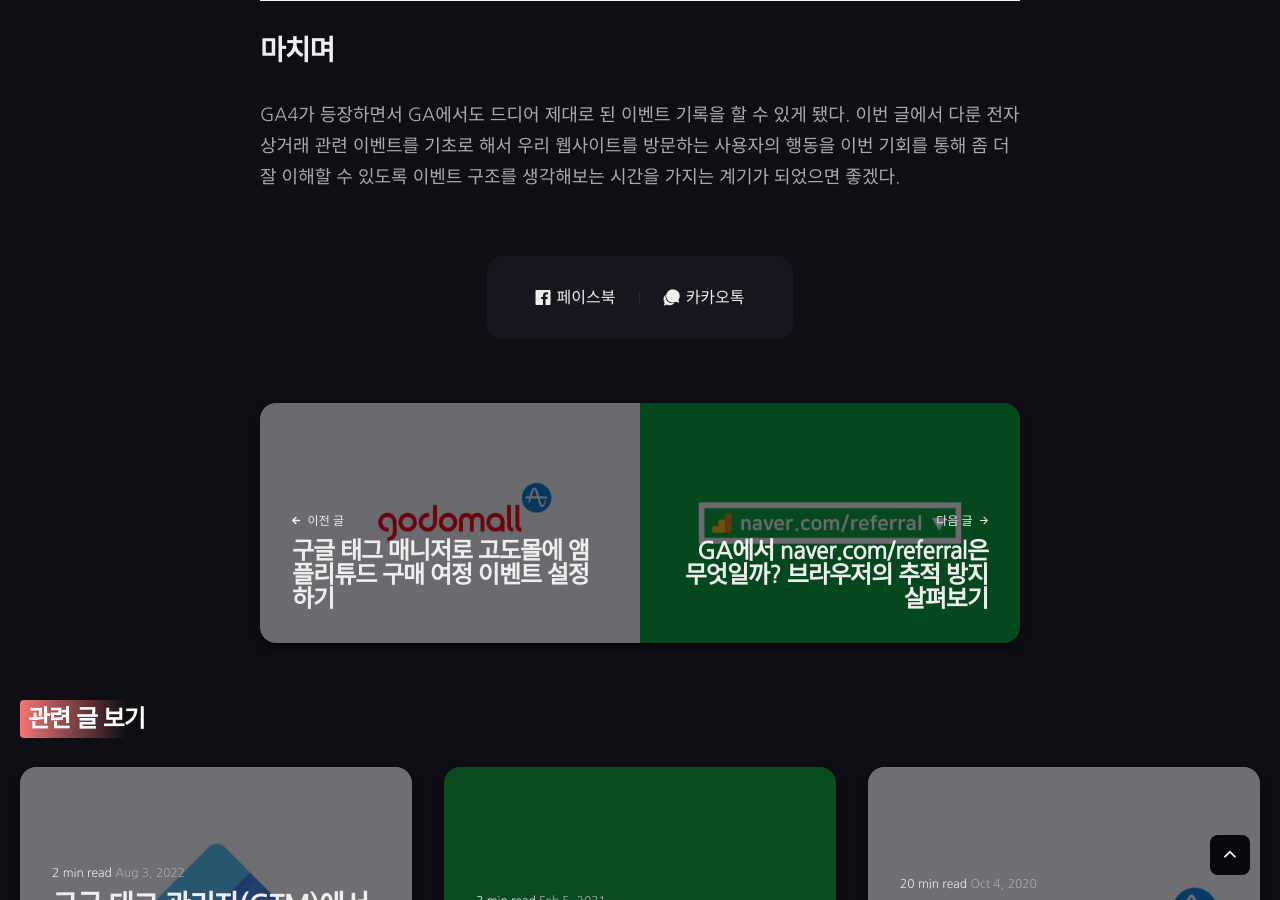
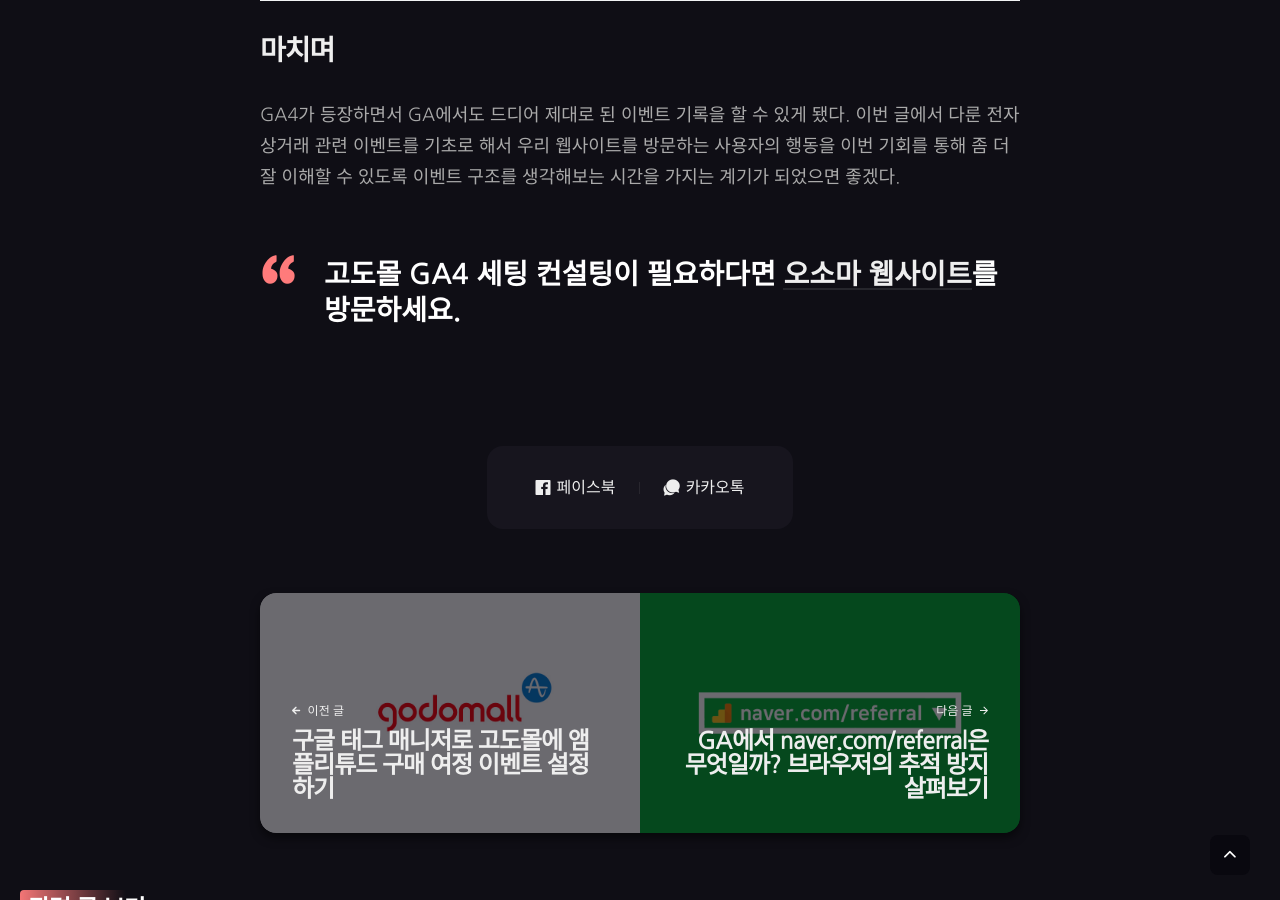
Before and after one commit to ogaeng/ogaeng-blog-dark, a Jekyll site: the page built from _posts/2020-10-28-godomall-ga4-ecommerce-setting.md, in a window 1280 px wide and 900 px high, scrolled down 21163 px. Built offline with Jekyll 4.4.1, drawn with Linux system fonts in a browser that asks for light colours; nearby versions of some CDN libraries.

Commit message:
오소마 언급 업데이트

```diff
--- a/_config.yml
+++ b/_config.yml
@@ -28,7 +28,7 @@ hero:
 # Contact Settings
 contact:
   email: ogaeng@ogaeng.com
-  description: 디지털 마케팅 및 태깅 컨설팅과 멘토링, 강의가 필요하시다면 오픈소스마케팅 웹사이트를 통해 연락주세요.
+  description: 디지털 마케팅 및 GA4 세팅 컨설팅과 멘토링, 강의가 필요하시다면 오픈소스마케팅 웹사이트를 통해 연락주세요.
 
 # NOTE
 # Norlin theme comes with a contact form built-in. You can use this form with Formspree (https://formspree.io/) service and get up to 50 submissions for free. Also, you can easily switch to another service if you want.
--- a/_posts/2020-10-28-godomall-ga4-ecommerce-setting.md
+++ b/_posts/2020-10-28-godomall-ga4-ecommerce-setting.md
@@ -379,3 +379,5 @@ GTM에서 [변수] → [새로 만들기]를 눌러 변수명은 `주문 정보
 ## 마치며
 
 GA4가 등장하면서 GA에서도 드디어 제대로 된 이벤트 기록을 할 수 있게 됐다. 이번 글에서 다룬 전자상거래 관련 이벤트를 기초로 해서 우리 웹사이트를 방문하는 사용자의 행동을 이번 기회를 통해 좀 더 잘 이해할 수 있도록 이벤트 구조를 생각해보는 시간을 가지는 계기가 되었으면 좋겠다.
+
+> 고도몰 GA4 세팅 컨설팅이 필요하다면 [오소마 웹사이트](https://osoma.kr/data-consulting/)를 방문하세요.
```
Also changed, not shown: _posts/2020-09-24-cafe24-ga-enhanced-ecommerce-setting.md (+4 -0 lines).
